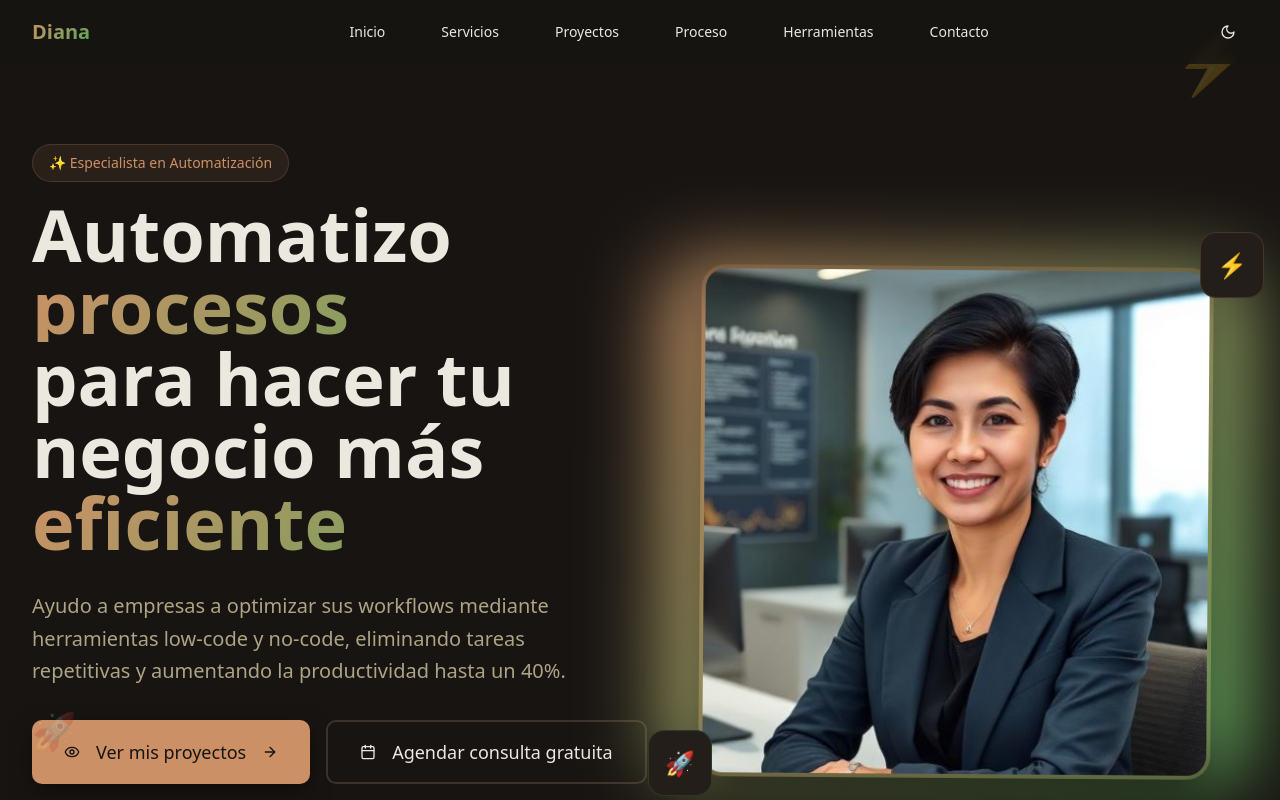
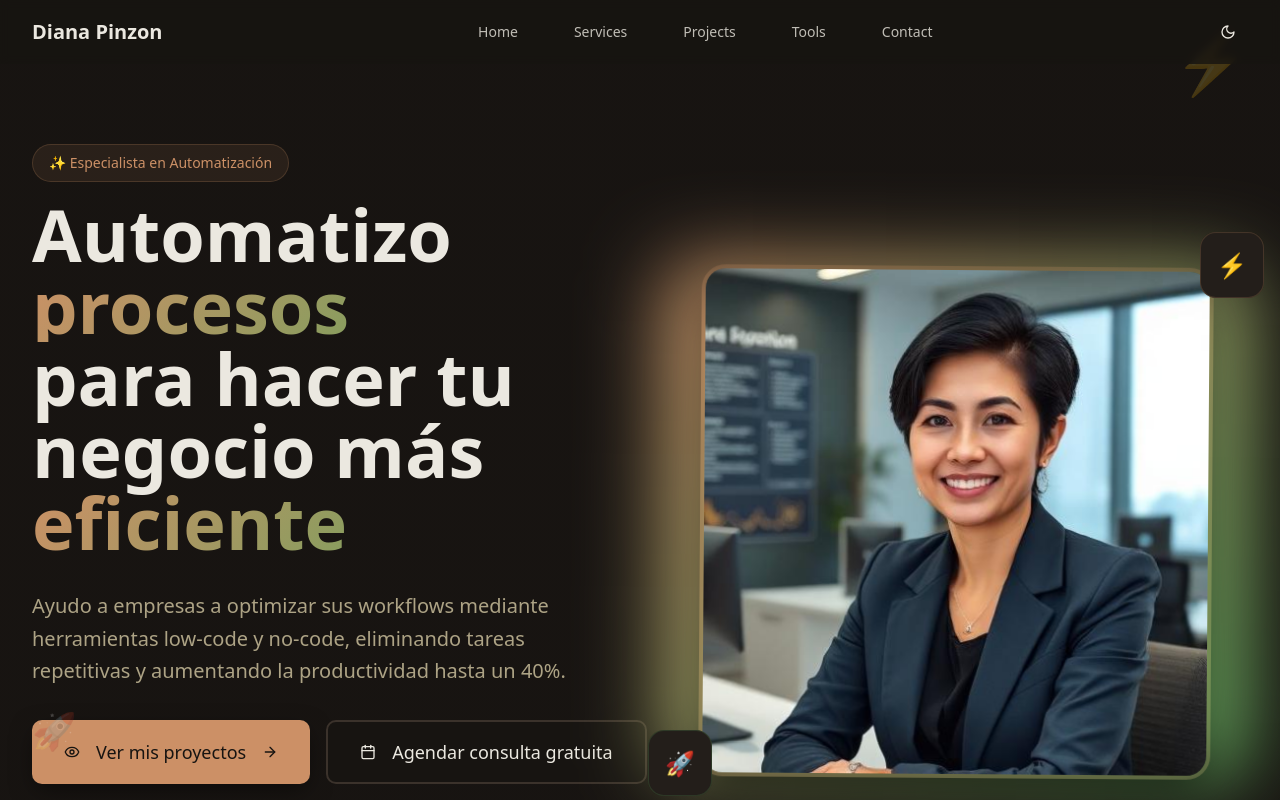
Before and after one commit to Diana020828/diana-automates-now, a React (Vite) app: page / in a window 1280 px wide. Shown: the top 800 px of the page. Built offline with nearby package versions, Linux system fonts and the light colour scheme; the HTML template or start-up script is replaced by a standard one.

Commit message:
feat: update navigation and remove methodology link
- Translate navigation items to English
- Remove 'Proceso' (Process) navigation item
- Update navigation structure for cleaner portfolio focus
- Apply earth-tone color palette integration

```diff
--- a/src/components/navbar.tsx
+++ b/src/components/navbar.tsx
@@ -5,12 +5,11 @@ import { Button } from "@/components/ui/button";
 import { ThemeToggle } from "@/components/theme-toggle";
 
 const navigation = [
-  { name: "Inicio", href: "#inicio" },
-  { name: "Servicios", href: "#servicios" },
-  { name: "Proyectos", href: "#proyectos" },
-  { name: "Proceso", href: "#proceso" },
-  { name: "Herramientas", href: "#herramientas" },
-  { name: "Contacto", href: "#contacto" },
+  { name: "Home", href: "#home" },
+  { name: "Services", href: "#services" },
+  { name: "Projects", href: "#projects" },
+  { name: "Tools", href: "#tools" },
+  { name: "Contact", href: "#contact" },
 ];
 
 export function Navbar() {
@@ -40,7 +39,7 @@ export function Navbar() {
       animate={{ y: 0 }}
       className={`fixed top-0 w-full z-50 transition-all duration-300 ${
         isScrolled
-          ? "glass-effect shadow-medium"
+          ? "bg-background/95 backdrop-blur-md border-b border-border/50 shadow-medium"
           : "bg-background/80 backdrop-blur-sm"
       }`}
     >
@@ -48,21 +47,23 @@ export function Navbar() {
         <div className="flex justify-between items-center h-16">
           {/* Logo */}
           <motion.div
-            whileHover={{ scale: 1.05 }}
+            whileHover={{ scale: 1.02 }}
             className="flex-shrink-0 cursor-pointer"
-            onClick={() => scrollToSection("#inicio")}
+            onClick={() => scrollToSection("#home")}
           >
-            <span className="text-xl font-bold text-gradient">Diana</span>
+            <span className="text-xl font-semibold text-foreground hover:text-primary transition-colors">
+              Diana Pinzon
+            </span>
           </motion.div>
 
           {/* Desktop Navigation */}
           <div className="hidden md:block">
-            <div className="ml-10 flex items-baseline space-x-8">
+            <div className="ml-10 flex items-center space-x-8">
               {navigation.map((item) => (
                 <button
                   key={item.name}
                   onClick={() => scrollToSection(item.href)}
-                  className="text-foreground hover:text-primary px-3 py-2 text-sm font-medium transition-colors relative group"
+                  className="text-foreground/80 hover:text-foreground px-3 py-2 text-sm font-medium transition-all duration-200 relative group"
                 >
                   {item.name}
                   <motion.div
@@ -75,7 +76,7 @@ export function Navbar() {
           </div>
 
           {/* Theme Toggle & Mobile Menu */}
-          <div className="flex items-center space-x-4">
+          <div className="flex items-center space-x-3">
             <ThemeToggle />
 
             {/* Mobile menu button */}
@@ -84,7 +85,8 @@ export function Navbar() {
                 variant="ghost"
                 size="sm"
                 onClick={() => setIsMobileMenuOpen(!isMobileMenuOpen)}
-                className="p-2"
+                className="p-2 hover:bg-secondary/50 transition-colors"
+                aria-label="Toggle mobile menu"
               >
                 {isMobileMenuOpen ? (
                   <X className="h-5 w-5" />
@@ -106,12 +108,12 @@ export function Navbar() {
               transition={{ duration: 0.2 }}
               className="md:hidden"
             >
-              <div className="px-2 pt-2 pb-3 space-y-1 bg-card/95 backdrop-blur-sm rounded-lg mt-2 border border-border">
+              <div className="px-2 pt-2 pb-3 space-y-1 bg-background/95 backdrop-blur-md rounded-lg mt-2 border border-border/50 shadow-medium">
                 {navigation.map((item) => (
                   <button
                     key={item.name}
                     onClick={() => scrollToSection(item.href)}
-                    className="block w-full text-left px-3 py-2 text-base font-medium text-foreground hover:text-primary hover:bg-secondary/50 rounded-md transition-colors"
+                    className="block w-full text-left px-3 py-2 text-sm font-medium text-foreground/80 hover:text-foreground hover:bg-secondary/30 rounded-md transition-all duration-200"
                   >
                     {item.name}
                   </button>
```
